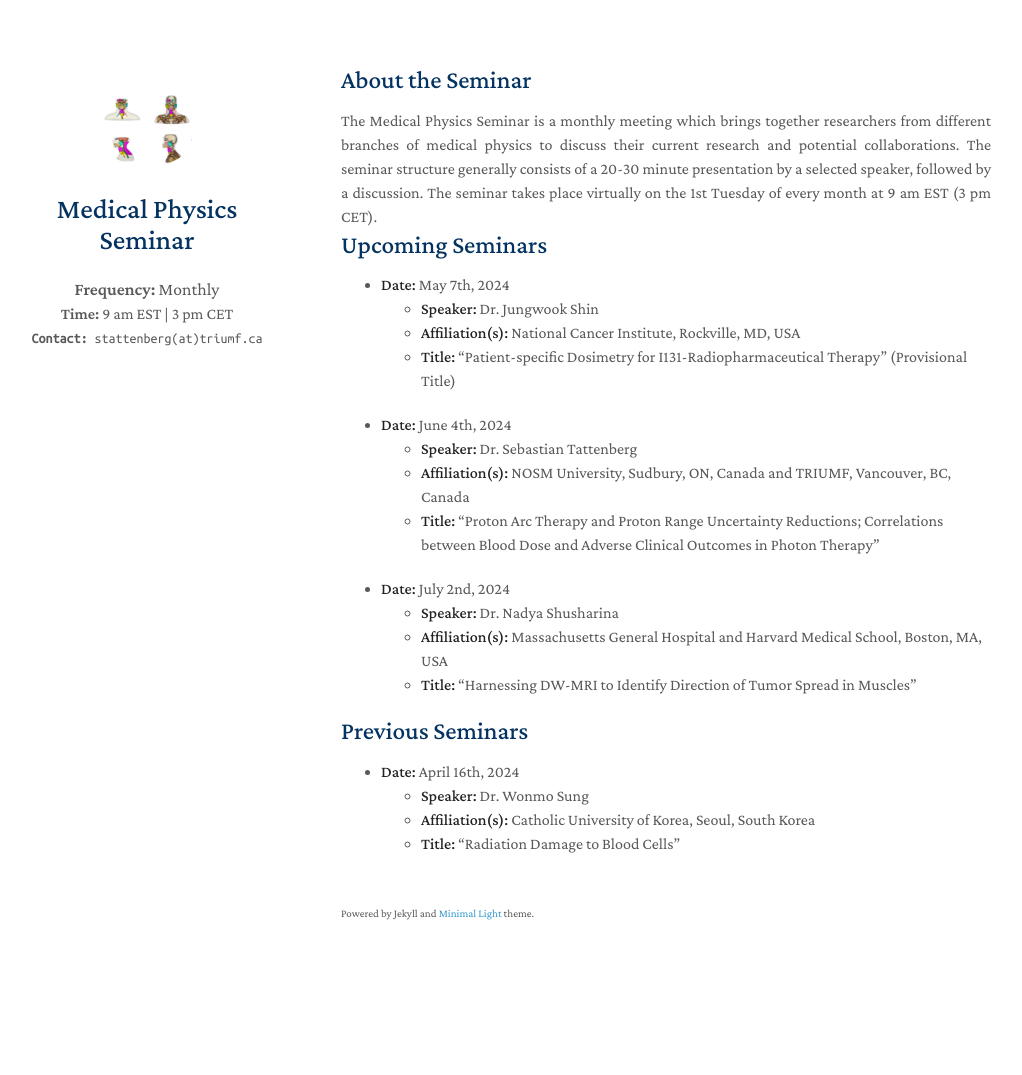
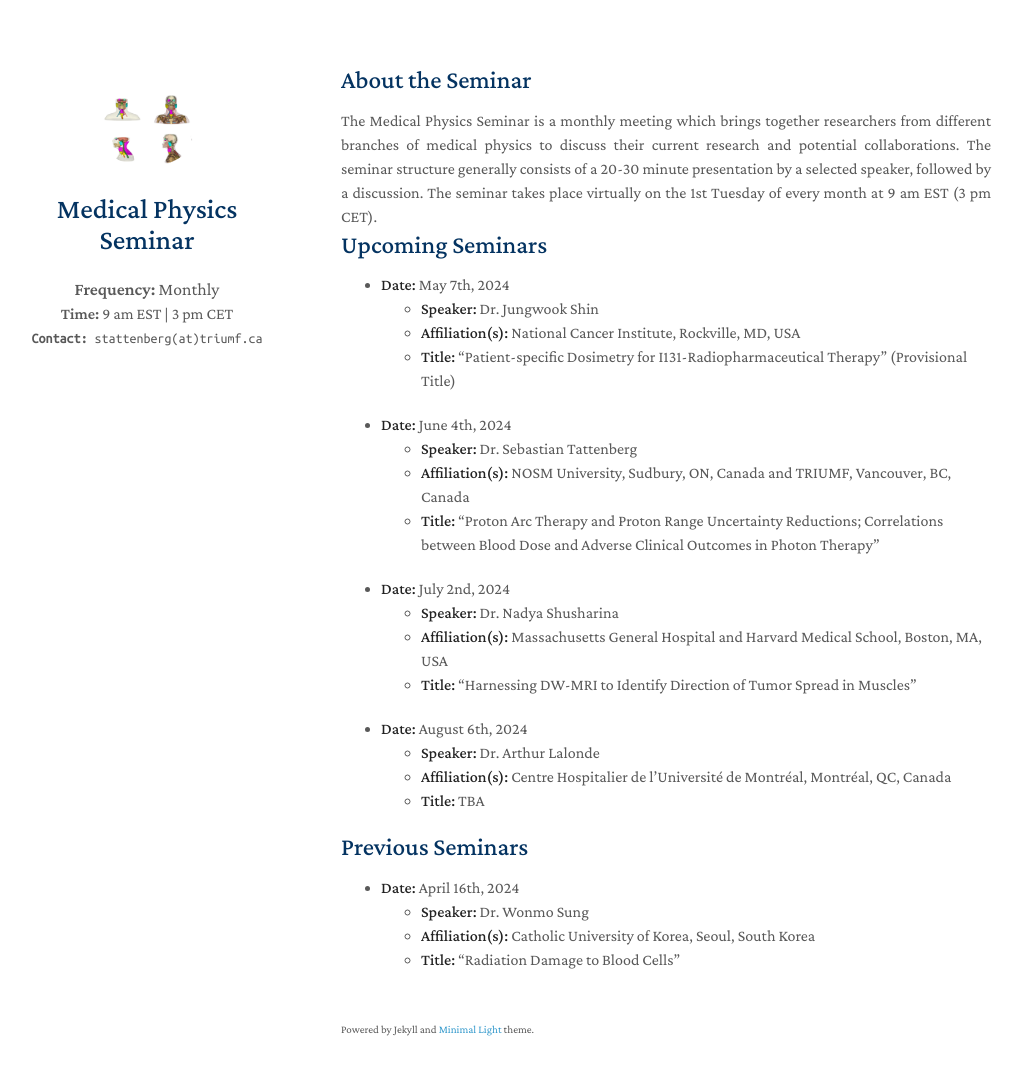
Before and after one commit to MedPhysSeminar/MedPhysSeminar.github.io, a Jekyll site: the page built from index.md, in a window 1280 px wide and 1110 px high. Shown: the top 1075 px of the window, without its empty margins (129-1151 px from the left). Built offline with Jekyll 4.4.1, drawn with Linux system fonts in a browser that asks for light colours; nearby versions of some CDN libraries; a style sheet for code colours, icons or effects is not loaded; our own code applies the rules of GitHub Pages for plain Markdown files.

Commit message:
Update index.md

```diff
--- a/index.md
+++ b/index.md
@@ -24,6 +24,10 @@ layout: homepage
   - **Affiliation(s):** Massachusetts General Hospital and Harvard Medical School, Boston, MA, USA
   - **Title:** "Harnessing DW-MRI to Identify Direction of Tumor Spread in Muscles"
 
+- **Date:** August 6th, 2024
+  - **Speaker:** Dr. Arthur Lalonde
+  - **Affiliation(s):** Centre Hospitalier de l'Université de Montréal, Montréal, QC, Canada
+  - **Title:** TBA
 
 ## Previous Seminars
 
```
